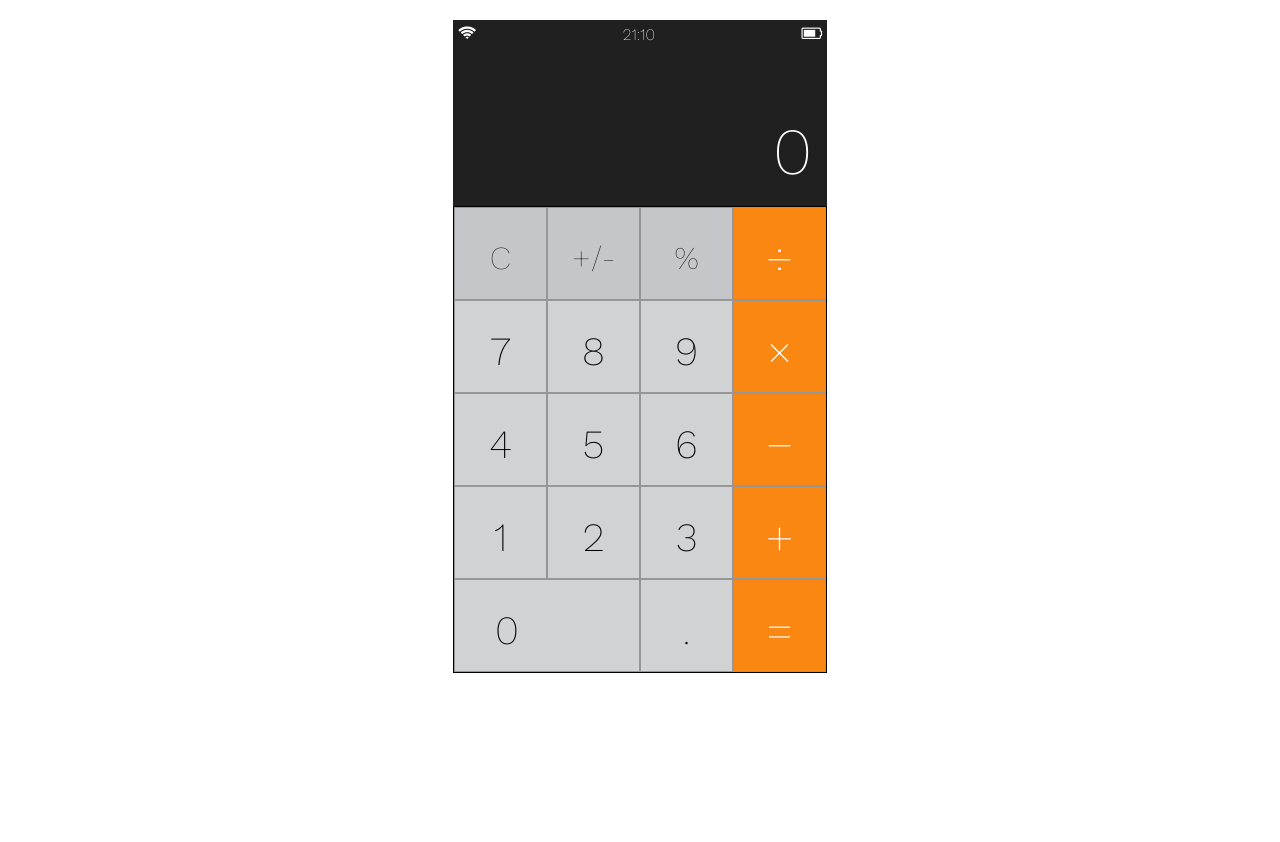
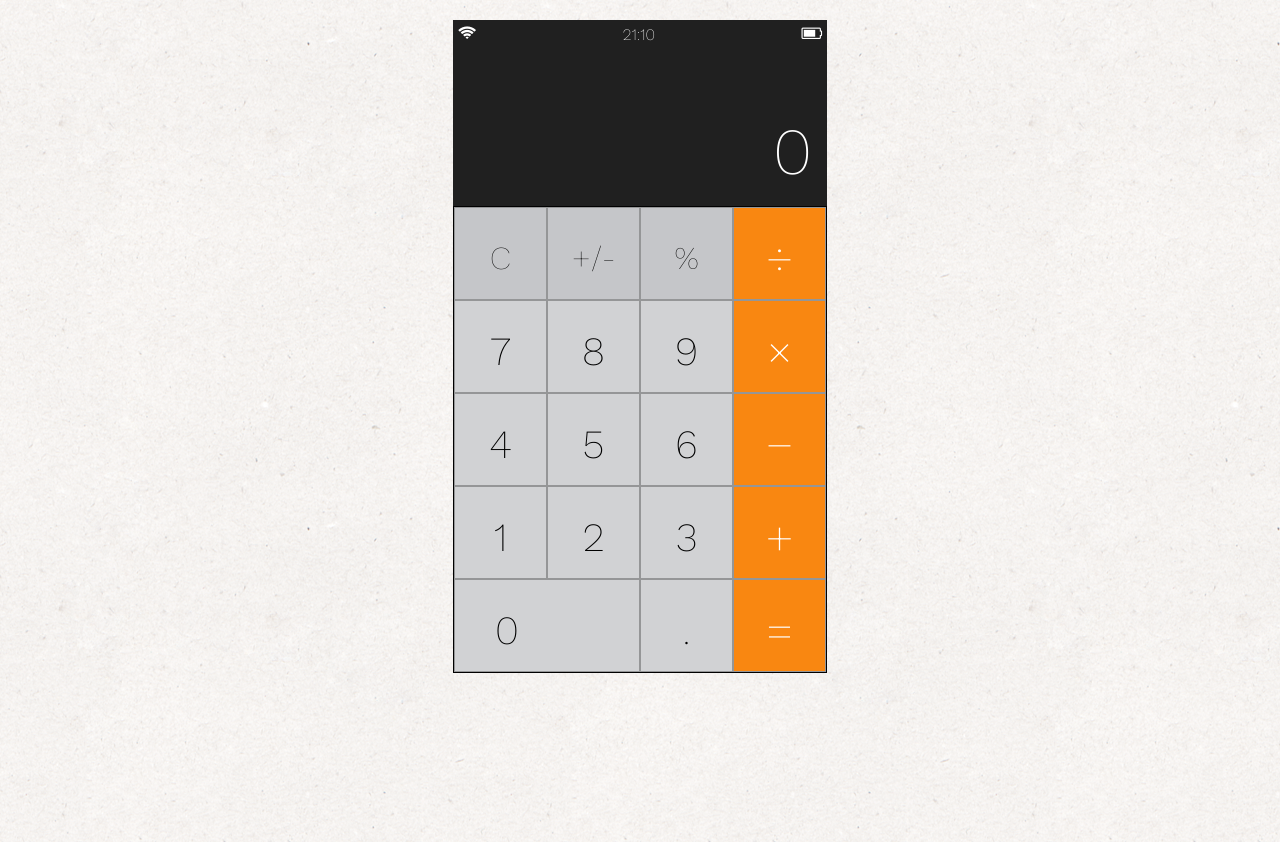
Before and after one commit to rbnhmll/js_calc, a website: page index.html in a window 1280 px wide. Drawn offline with nearby package versions, Linux system fonts and the light colour scheme.

Commit message:
added background image

```diff
--- a/sass/styles.scss
+++ b/sass/styles.scss
@@ -7,6 +7,11 @@ input[type=reset],input[type=submit]{-webkit-appearance:button;cursor:pointer;}b
 
 html {
   font-family: 'Work Sans', sans-serif;
+}
+
+body {
+  background: url(../images/ricepaper2.png);
+  background-repeat: repeat;
 }
 
 .tool-bar{
--- a/styles/style.css
+++ b/styles/style.css
@@ -130,6 +130,10 @@ legend, button::-moz-focus-inner, input::-moz-focus-inner {
 html {
   font-family: 'Work Sans', sans-serif; }
 
+body {
+  background: url(../images/ricepaper2.png);
+  background-repeat: repeat; }
+
 .tool-bar {
   position: absolute;
   display: -webkit-flex;
```
Also changed, not shown: images/ricepaper2.png (added), 1 other file.
